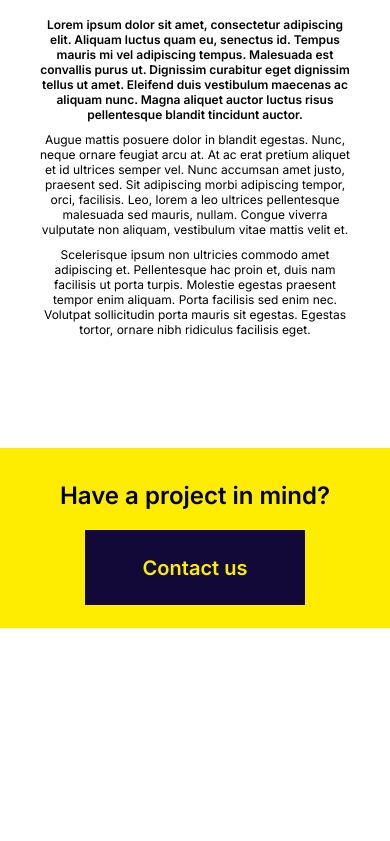
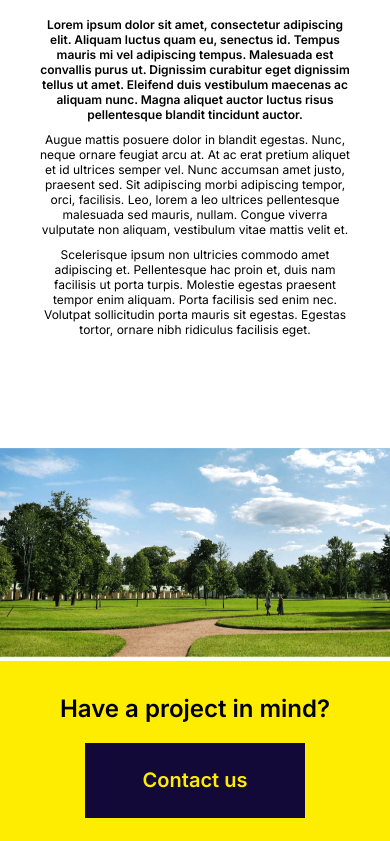
Before and after one commit to Dylaan94/point-construction, a Gatsby site: page / in a window 390 px wide. Shown: the part 1092-1933 px from the top of the page. Before the commit the page ends 1720 px from the top, so only its background shows below. Built offline with nearby package versions, Linux system fonts and the light colour scheme; Gatsby itself is replaced by a stand-in of ours.

Commit message:
added slider with responsiveness

```diff
--- a/package.json
+++ b/package.json
@@ -28,6 +28,7 @@
     "gatsby-transformer-sharp": "^4.24.0",
     "react": "^18.1.0",
     "react-dom": "^18.1.0",
-    "styled-components": "^5.3.6"
+    "styled-components": "^5.3.6",
+    "swiper": "^8.4.4"
   }
 }
--- /dev/null
+++ b/src/components/CustomCarousel.js
@@ -0,0 +1,72 @@
+import React from "react";
+import styled from "styled-components";
+
+// Import Swiper React components
+import { Swiper, SwiperSlide } from "swiper/react";
+
+// Import Swiper styles
+import "swiper/css";
+
+// image import
+import sampleImage from "../images/sampleImage.png";
+
+// updates opacity to 1 for current slide
+const updateOpacity = (id) => {
+  document.getElementById(id).style["opacity"] = 1;
+};
+
+// resets opacity back to 0.6 for previous slide
+const resetOpacity = (id) => {
+  document.getElementById(id).style["opacity"] = 0.6;
+};
+
+export default function CustomCarousel() {
+  return (
+    <Container>
+      <Swiper
+        spaceBetween={100}
+        slidesPerView={1.4}
+        centeredSlides={true}
+        breakpoints={{
+          // when width is over 920px
+          920: {
+            slidesPerView: 1.4,
+          },
+          // when width is over 0px
+          0: {
+            slidesPerView: 1,
+          },
+        }}
+        onSlideChange={(swiper) => {
+          resetOpacity(swiper.previousIndex);
+          updateOpacity(swiper.activeIndex);
+        }}
+        onSwiper={(swiper) => console.log(swiper)}
+        initialSlide={1}
+        className="mySwiper"
+      >
+        <SwiperSlide>
+          <Image className={"sampleImage"} id="0" src={sampleImage} />
+        </SwiperSlide>
+        <SwiperSlide>
+          <Image className={"sampleImage"} id="1" src={sampleImage} />
+        </SwiperSlide>
+        <SwiperSlide>
+          <Image className={"sampleImage"} id="2" src={sampleImage} />
+        </SwiperSlide>
+      </Swiper>
+    </Container>
+  );
+}
+
+const Container = styled.div``;
+
+const Image = styled.img`
+  width: 70vw;
+  box-sizing: border-box;
+  opacity: 0.6;
+
+  @media screen and (max-width: 920px) {
+    width: 100vw;
+  }
+`;
--- a/src/components/Navbar.js
+++ b/src/components/Navbar.js
@@ -48,6 +48,7 @@ const Nav = styled.nav`
   background: #09041c;
   position: sticky;
   top: 0;
+  z-index: 99; // ensures nav does not get stuck behind any other elements
 `;
 
 const Container = styled.div`
--- a/src/pages/index.js
+++ b/src/pages/index.js
@@ -6,12 +6,14 @@ import Layout from "../components/Layout";
 import MainSection from "../components/MainSection";
 import WelcomeSection from "../components/WelcomeSection";
 import ContactUsBanner from "../components/ContactUsBanner";
+import CustomSlider from "../components/CustomCarousel";
 
 const IndexPage = () => {
   return (
     <Layout>
       <MainSection />
       <WelcomeSection />
+      <CustomSlider />
       <ContactUsBanner />
     </Layout>
   );
```
Also changed, not shown: README.md, src/images/sampleImage.png (added), 1 other file.
